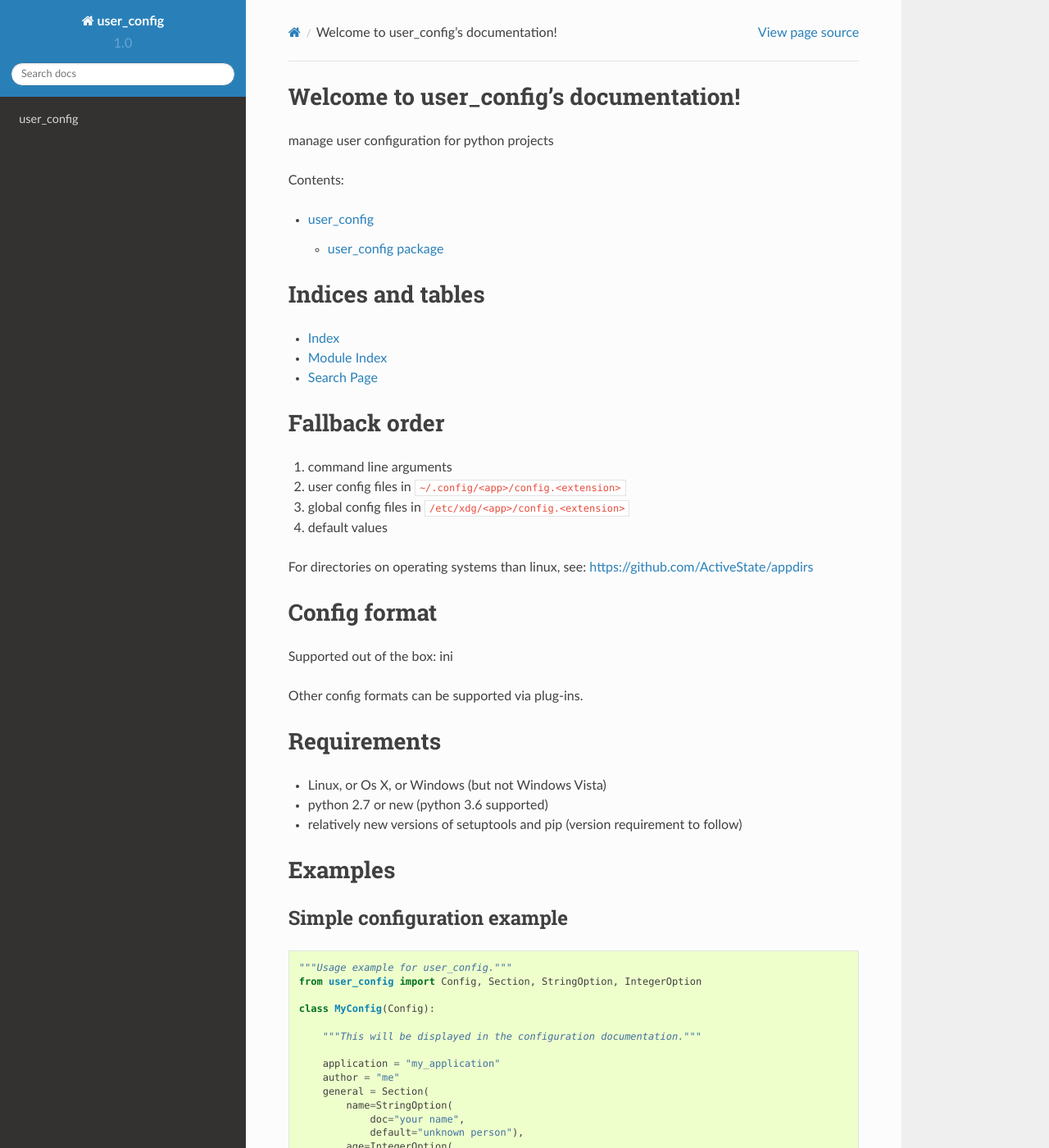
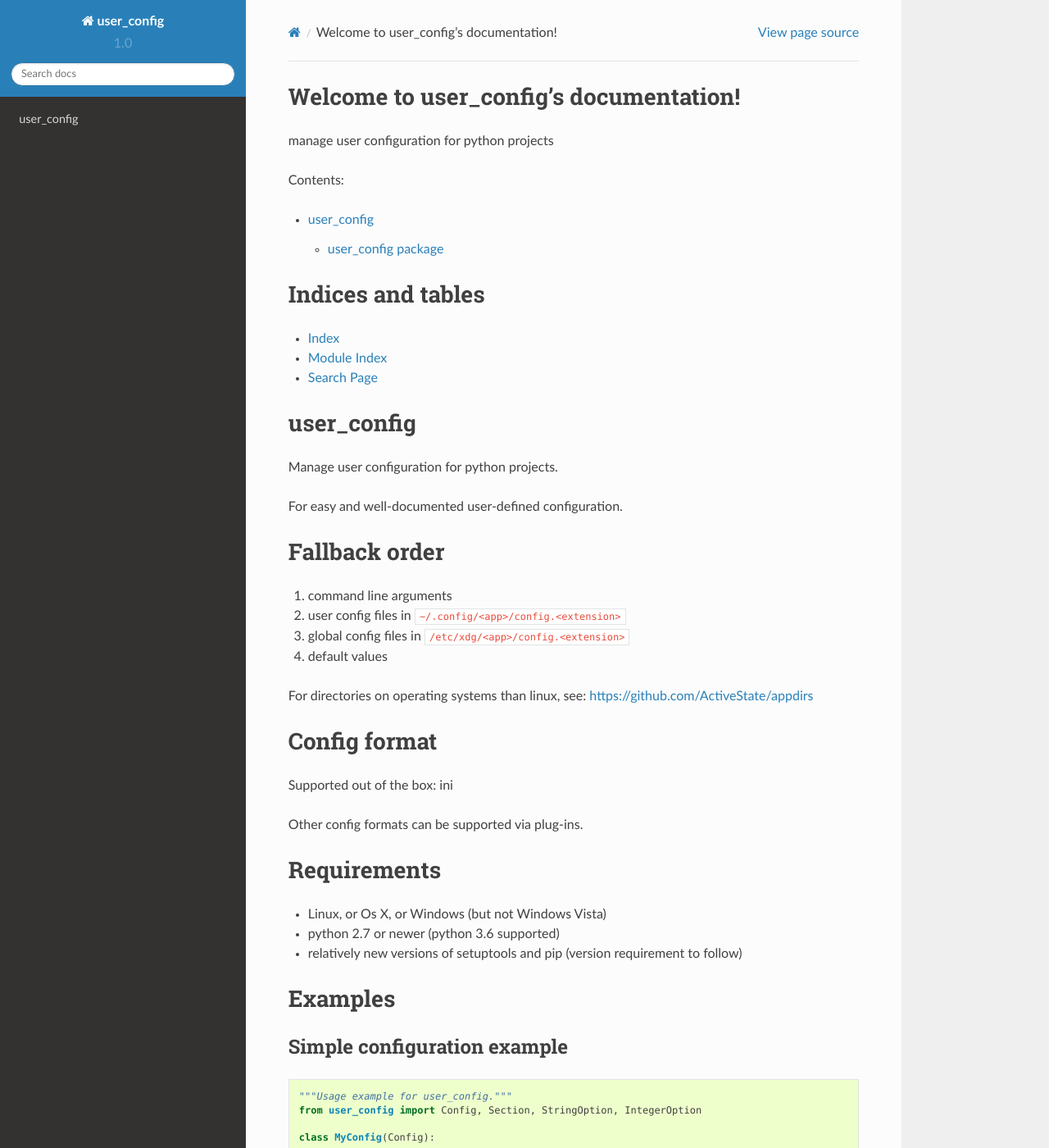
Before and after one commit to nihlaeth/user_config, a Sphinx documentation site: the page built from doc/source/index.rst, in a window 1280 px wide and 1400 px high. Shown: the whole window at 82% size. Built offline with Sphinx 7.4.7 and the Read the Docs theme 2.0.0, drawn with Linux system fonts in a browser that asks for light colours; part of the change alters nothing that is shown; some of the changed text lies outside the part shown.

Commit message:
don't duplicate README

```diff
--- a/README.rst
+++ b/README.rst
@@ -1,7 +1,8 @@
-===========
 user_config
 ===========
-manage user configuration for python projects
+Manage user configuration for python projects.
+
+For easy and well-documented user-defined configuration.
 
 Fallback order
 ==============
@@ -21,7 +22,7 @@ Other config formats can be supported via plug-ins.
 Requirements
 ============
 * Linux, or Os X, or Windows (but not Windows Vista)
-* python 2.7 or new (python 3.6 supported)
+* python 2.7 or newer (python 3.6 supported)
 * relatively new versions of setuptools and pip (version requirement to follow)
 
 Examples
@@ -62,7 +63,7 @@ Simple configuration example
 
 Command line help text:
 
-.. code-block::
+.. code-block:: shell
 
     $ python examples/simple_example.py -h
     usage: my_application [-h] [--generate-config] [--city CITY] [--street STREET]
@@ -82,14 +83,14 @@ Command line help text:
 
 Command line use with default value:
 
-.. code-block::
+.. code-block:: shell
 
     $ python examples/simple_example.py --age 211
     hello there, unknown person!
 
 Command line use without required value:
 
-.. code-block::
+.. code-block:: shell
 
     $ python examples/simple_example.py
     Traceback (most recent call last):
@@ -105,14 +106,14 @@ Command line use without required value:
 
 Command line use:
 
-.. code-block::
+.. code-block:: shell
 
     $ python examples/simple_example.py --age 211 --name mystery_user
     hello there, mystery_user!
 
 Generate configuration file:
 
-.. code-block::
+.. code-block:: shell
 
     $ python examples/simple_example.py --generate-config
     ## This will be displayed in the configuration documentation.
@@ -140,6 +141,14 @@ Generate configuration file:
     ## your name
     # name = unknown person
 
+Documentation
+=============
+
+.. code-block:: shell
+
+    $ pip install -e ".[doc]"
+    $ python setup.py build_sphinx
+
 Planned features
 ================
 * support for multi file configuration
--- a/doc/source/index.rst
+++ b/doc/source/index.rst
@@ -23,147 +23,4 @@ Indices and tables
 * :ref:`modindex`
 * :ref:`search`
 
-Fallback order
-==============
-1. command line arguments
-2. user config files in ``~/.config/<app>/config.<extension>``
-3. global config files in ``/etc/xdg/<app>/config.<extension>``
-4. default values
-
-For directories on operating systems than linux, see: https://github.com/ActiveState/appdirs
-
-Config format
-=============
-Supported out of the box: ini
-
-Other config formats can be supported via plug-ins.
-
-Requirements
-============
-* Linux, or Os X, or Windows (but not Windows Vista)
-* python 2.7 or new (python 3.6 supported)
-* relatively new versions of setuptools and pip (version requirement to follow)
-
-Examples
-========
-
-Simple configuration example
-----------------------------
-
-.. code-block:: python
-
-    """Usage example for user_config."""
-    from user_config import Config, Section, StringOption, IntegerOption
-
-    class MyConfig(Config):
-
-        """This will be displayed in the configuration documentation."""
-
-        application = "my_application"
-        author = "me"
-        general = Section(
-            name=StringOption(
-                doc="your name",
-                default="unknown person"),
-            age=IntegerOption(
-                doc="your age",
-                required=True))
-        address = Section(
-            street=StringOption(
-                doc="street including house number",
-                required=True),
-            city=StringOption(required=True),
-            required=False,
-            doc="shipping address")
-
-    if __name__ == "__main__":
-        CONFIG = MyConfig()
-        print("hello there, {}!".format(CONFIG.general.name))
-
-Command line help text:
-
-.. code-block:: shell
-
-    $ python examples/simple_example.py -h
-    usage: my_application [-h] [--generate-config] [--city CITY] [--street STREET]
-                          [--age AGE] [--name NAME]
-
-    This will be displayed in the configuration documentation. Command line
-    arguments overwrite configuration found in:
-    /root/.config/my_application/config.cfg /etc/xdg/my_application/config.cfg
-
-    optional arguments:
-      -h, --help         show this help message and exit
-      --generate-config  print a complete configuration file with current settings
-      --city CITY
-      --street STREET    street including house number
-      --age AGE          your age
-      --name NAME        your name
-
-Command line use with default value:
-
-.. code-block:: shell
-
-    $ python examples/simple_example.py --age 211
-    hello there, unknown person!
-
-Command line use without required value:
-
-.. code-block:: shell
-
-    $ python examples/simple_example.py
-    Traceback (most recent call last):
-      File "examples/simple_example.py", line 26, in <module>
-        CONFIG = MyConfig()
-      File "/git/user_config/user_config/user_config/__init__.py", line 541, in __init__
-        self._elements[element].validate_data(self._data)
-      File "/git/user_config/user_config/user_config/__init__.py", line 322, in validate_data
-        self._elements[element].validate_data(self._data)
-      File "/git/user_config/user_config/user_config/__init__.py", line 216, in validate_data
-        self.element_name))
-    user_config.MissingData: no value was provided for required option age
-
-Command line use:
-
-.. code-block:: shell
-
-    $ python examples/simple_example.py --age 211 --name mystery_user
-    hello there, mystery_user!
-
-Generate configuration file:
-
-.. code-block:: shell
-
-    $ python examples/simple_example.py --generate-config
-    ## This will be displayed in the configuration documentation.
-
-    [address]
-    ## shipping address
-    ## OPTIONAL_SECTION
-
-    ## REQUIRED
-    # city =
-    city =
-
-    ## street including house number
-    ## REQUIRED
-    # street =
-    street =
-
-
-    [general]
-    ## your age
-    ## REQUIRED
-    # age =
-    age =
-
-    ## your name
-    # name = unknown person
-
-Planned features
-================
-* support for multi file configuration
-* multi matching sections / wildcard sections
-* yaml config format
-* json config format
-* hook for overwriting config from database or other storage function
+.. include:: ../../README.rst
```
